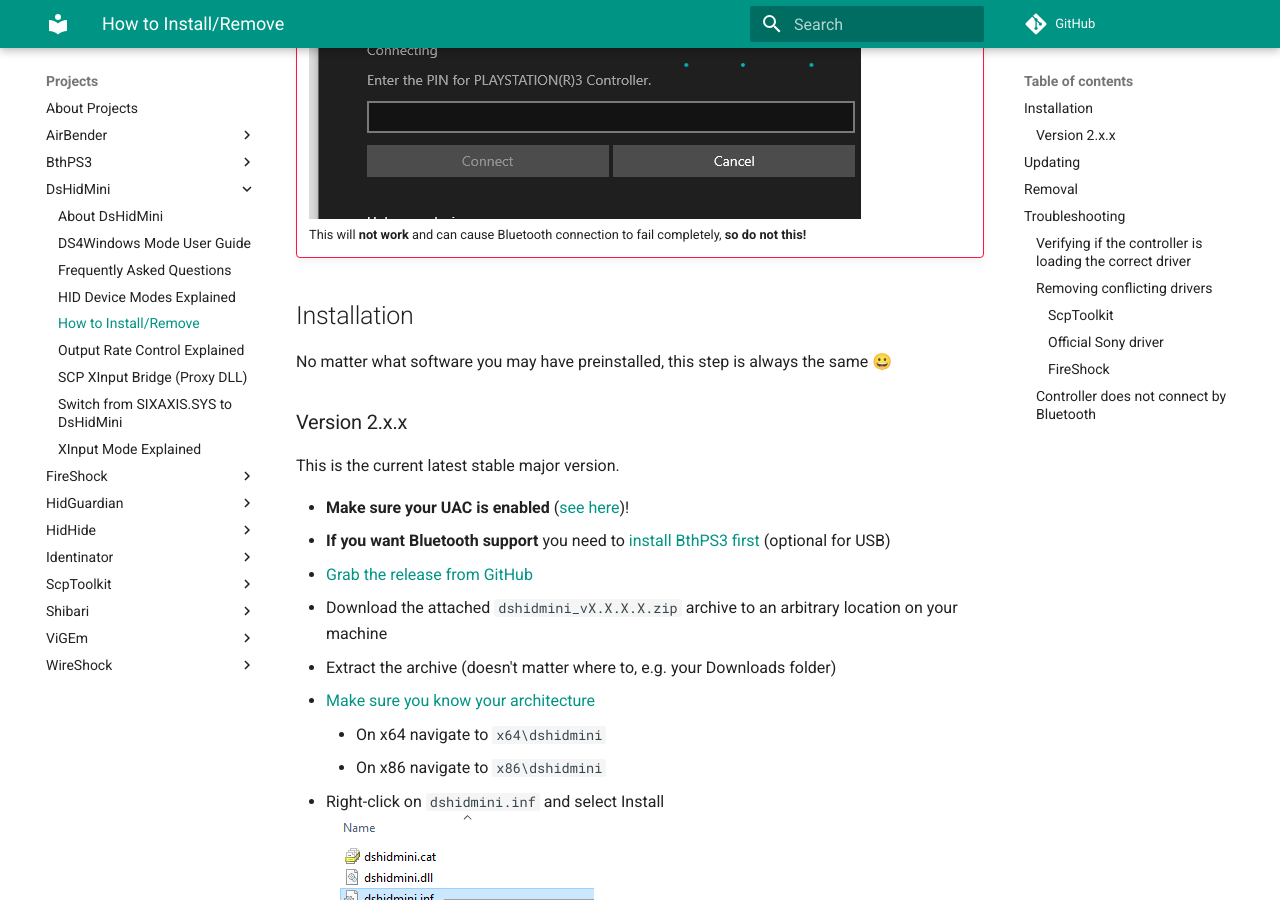
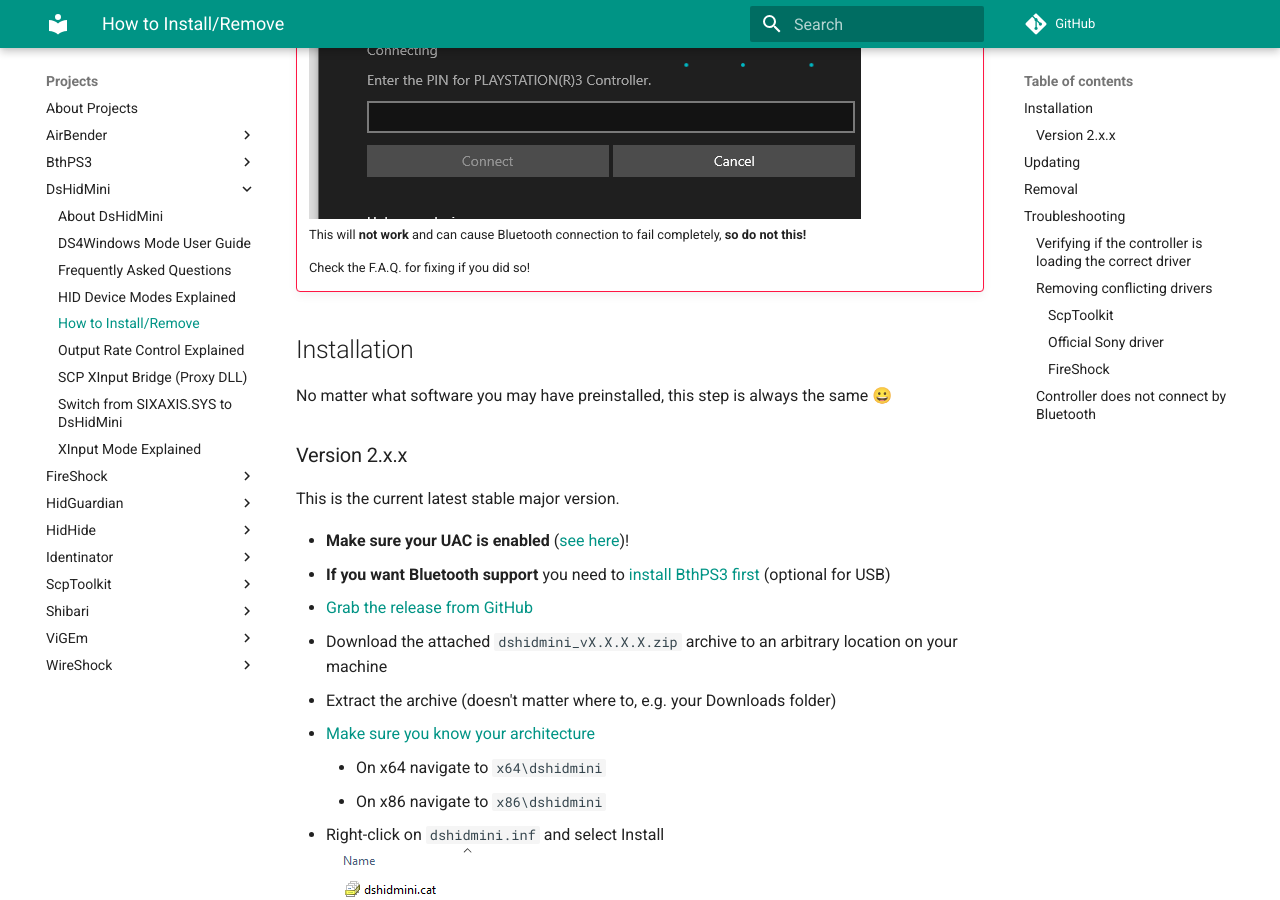
Before and after one commit to nefarius/ViGEm.github.io, an MkDocs documentation site: the page built from docs/projects/DsHidMini/How-to-Install.md, in a window 1280 px wide and 900 px high, scrolled down 501 px. Built offline with MkDocs 1.6.1 and Material for MkDocs 9.7.7, drawn with Linux system fonts in a browser that asks for light colours; comment, search, counter and statistics services are not loaded.

Commit message:
Updated pairing warning

```diff
--- a/docs/projects/DsHidMini/How-to-Install.md
+++ b/docs/projects/DsHidMini/How-to-Install.md
@@ -6,6 +6,8 @@
     Do *not* attempt to pair a PS3 Controller on Windows via the built-in device discovery dialog, like:
     ![Pairing Dialog](images/pairing-fail.png)
     This will **not work** and can cause Bluetooth connection to fail completely, **so do not this!**
+
+    Check the F.A.Q. for fixing if you did so!
 
 ## Installation
 
```
